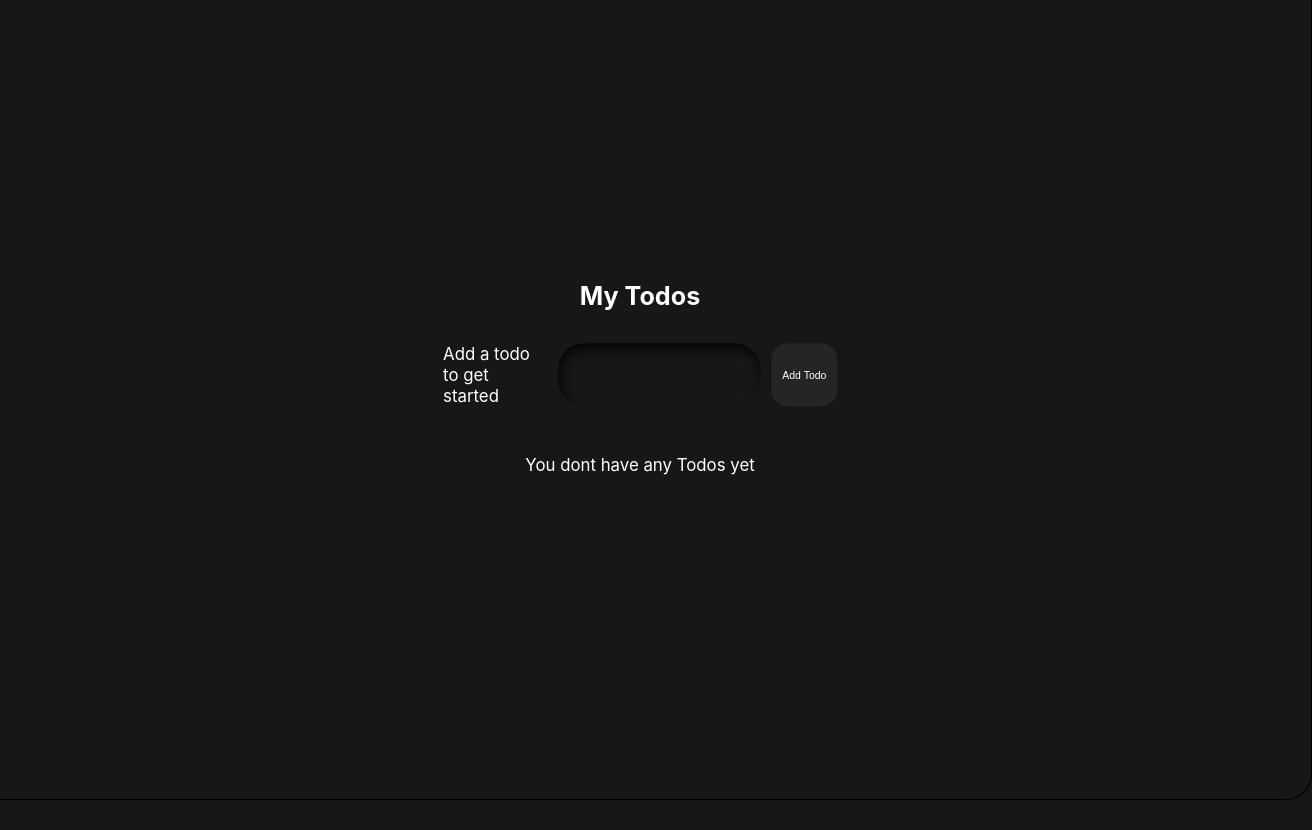
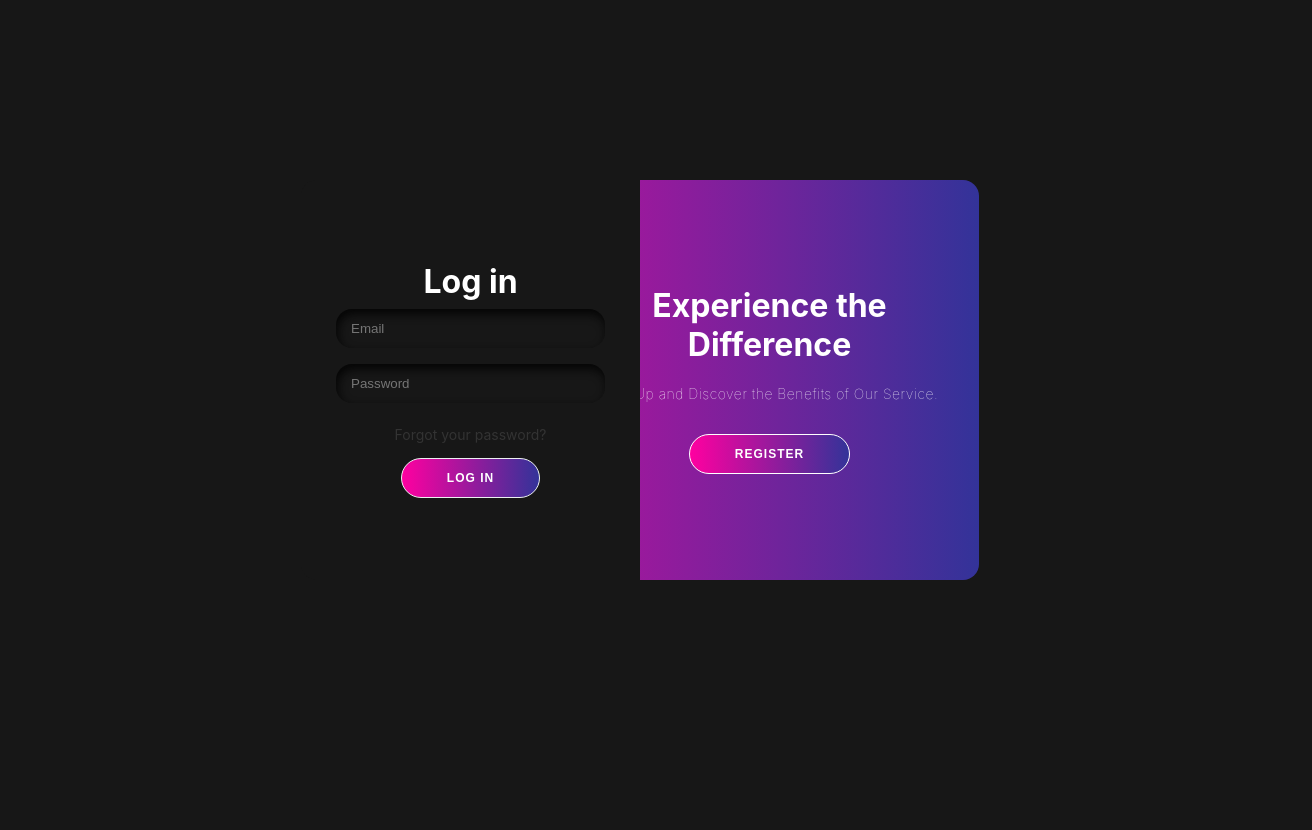
Before and after one commit to m-njora/Task-tracker, a React (Create React App) app: page /todo in a window 1280 px wide. Shown: the whole page, 1312 px wide, since content can reach past the window. Built offline with nearby package versions, Linux system fonts and the light colour scheme.

Commit message:
some changes

```diff
--- a/src/components/App.js
+++ b/src/components/App.js
@@ -4,33 +4,33 @@ import Login from './login';
 import Todo from "./Todo"
 import { BrowserRouter as Router, Route, Switch } from 'react-router-dom';
 function App() {
-  // const [loggedIn, setLoggedIn] = React.useState(false);
-  // const [userName, setUserName] = React.useState('');
+  const [loggedIn, setLoggedIn] = React.useState(false);
+  const [userName, setUserName] = React.useState('');
 
 
-  // function handleLogin(name){
-  //       // Set the loggedIn state to true after successful login
+  function handleLogin(name){
+        // Set the loggedIn state to true after successful login
 
-  //   setLoggedIn(true);
-  //   setUserName(name);
+    setLoggedIn(true);
+    setUserName(name);
 
-  // }
-  // function handleLogout(){
-  //   // Set the loggedIn state to false after successful logout
-  //   setLoggedIn(false);
-  //   setUserName('');
+  }
+  function handleLogout(){
+    // Set the loggedIn state to false after successful logout
+    setLoggedIn(false);
+    setUserName('');
 
-  // }
+  }
 
   return (
 <Switch>
 
-  <Route path="/todo" component={Todo} />
-  <Route path="/login" component={Login} />
+  {/* <Route path="/todo" component={Todo} />
+  <Route path="/login" component={Login} /> */}
 
 
-  {/* <Route path="/login" component={Login}  onLogin={handleLogin}/> */}
-  {/* <Route path="/todo" render={() => <Todo userName={userName} onLogout={handleLogout} />}  />  */}
+  <Route path="/" component={Login}  onLogin={handleLogin}/>
+  <Route path="/todo" render={() => <Todo userName={userName} onLogout={handleLogout} />}  />
 </Switch>
 
   );
--- a/src/components/Todo.js
+++ b/src/components/Todo.js
@@ -13,7 +13,7 @@ function Todo() {
     const handleAddTodo = async (event) => {
         event.preventDefault();
         if (editingIndex === null) {
-        const response = await fetch('http://localhost:3000/todos', {
+        const response = await fetch('https://task-rails.onrender.com/todos/create', {
             method: 'POST',
             headers: {
                 'Content-Type': 'application/json'
@@ -36,8 +36,8 @@ function Todo() {
 
       const handleEditTodo = async (todoIndex) => {
         // PUT request to the server
-        const todoToUpdate = Todos[todoIndex];
-        const response = await fetch(`http://localhost:3000/todos/${todoToUpdate.id}`, {
+        const todoUpdate = Todos[todoIndex];
+        const response = await fetch(`http://localhost:3000/todos/${todoUpdate.id}`, {
           method: 'PUT',
           headers: {
             'Content-Type': 'application/json'
@@ -58,11 +58,11 @@ function Todo() {
       };
 
       const handleDeleteTodo = async (todoIndex) => {
-        const todoToDelete = Todos[todoIndex];
+        const todoDelete = Todos[todoIndex];
 
         // delete a todo (delete method)
 
-        const response = await fetch(`http://localhost:3000/todos/${todoToDelete.id}`, {
+        const response = await fetch(`https://task-rails.onrender.com/todos/${todo.id}`, {
         method: 'DELETE'
         });
         if (response.ok) {
--- a/src/components/css/login.css
+++ b/src/components/css/login.css
@@ -38,7 +38,7 @@
     border: none;
     outline: none;
     color: white;
-    background-color: #171717;
+    background-color: white;
     box-shadow: inset 2px 5px 10px rgb(5, 5, 5);
   }
 
--- a/src/components/login.js
+++ b/src/components/login.js
@@ -11,50 +11,54 @@ function Login() {
   const [email, setEmail] = React.useState("");
   const [password, setPassword] = React.useState("");
 
-  const handleRegister = () => {
+  const handleRegister = (e) => {
+    e.preventDefault();
 
 
-      fetch("https://portfolio-back-end-f9we.onrender.com/auth/register", {
+    fetch("https://task-rails.onrender.com/users/register", {
       method: "POST",
+      crossorigin: true,
+      mode: "no-cors",
       headers: {
         "Content-Type": "application/json",
       },
       body: JSON.stringify({
-          name: name,
-          email: email,
-          password: password,
-        }),
+        username,
+        email,
+        password,
+
       })
-        .then((response) => {
-          if (!response.ok) {
-            throw new Error(response.status);
-          }
-          return response.json();
-        })
+    }).then((response) => response.json())
     .then((data) => {
-          // Handle successful registration
+      // Handle successful login
+
       console.log(data);
-          setLoggedIn(true);
     })
     .catch((error) => {
-          // Handle registration error
+      // Handle login error
       console.error(error);
     });
+   setRegistered(true)
 
-  }
+};
 const handleLogin = (event) => {
     event.preventDefault();
 
-    fetch("https://portfolio-back-end-f9we.onrender.com/auth/login", {
+    fetch("https://task-rails.onrender.com/users/login", {
       method: "POST",
+      crossorigin: true,
+      mode: "no-cors",
       headers: {
         "Content-Type": "application/json",
       },
-      body: JSON.stringify({ email, password }),
+      body: JSON.stringify({
+       email, password,
+      })
     })
     .then((response) => response.json())
     .then((data) => {
       // Handle successful login
+
       console.log(data);
     })
     .catch((error) => {
@@ -67,7 +71,7 @@ function Login() {
     return(
       <div className="login">
         <Components.Container>
-                {loggedIn && <Redirect to="/profile" />}
+                {loggedIn && <Redirect to="/todo" />}
 
             <Components.SignUpContainer signinIn={signIn}>
                 <Components.Form>
```
Lines whose indentation alone changed are shown as unchanged.
